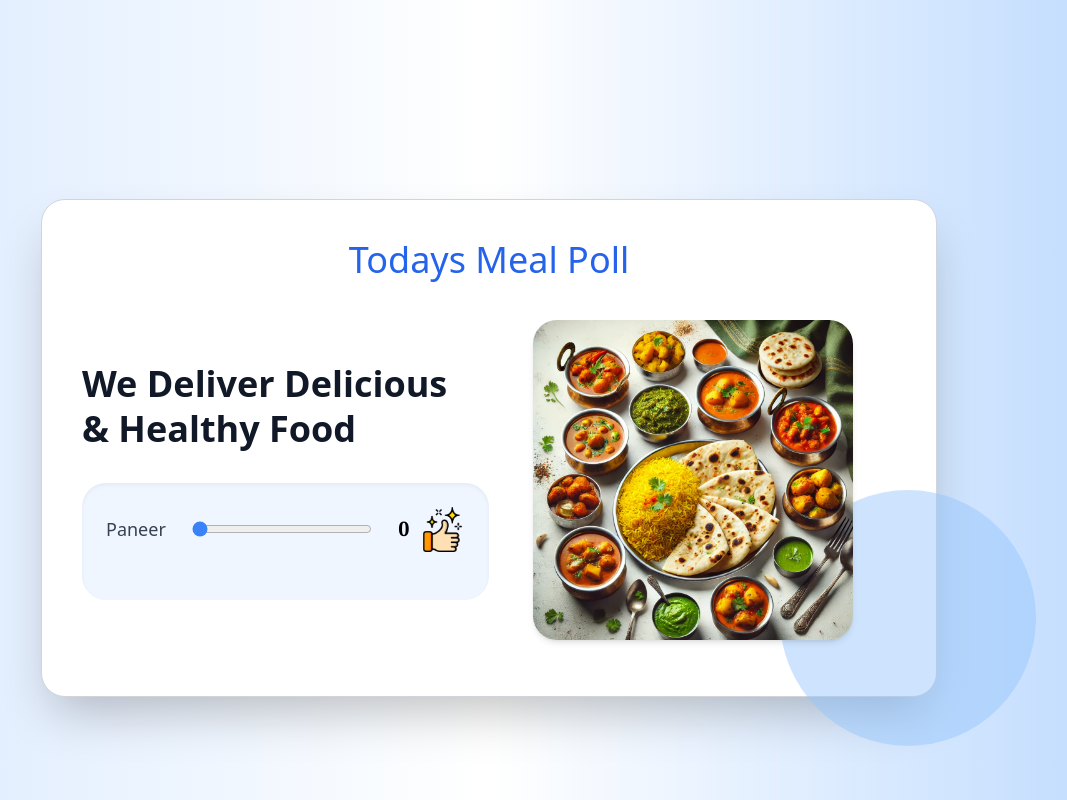
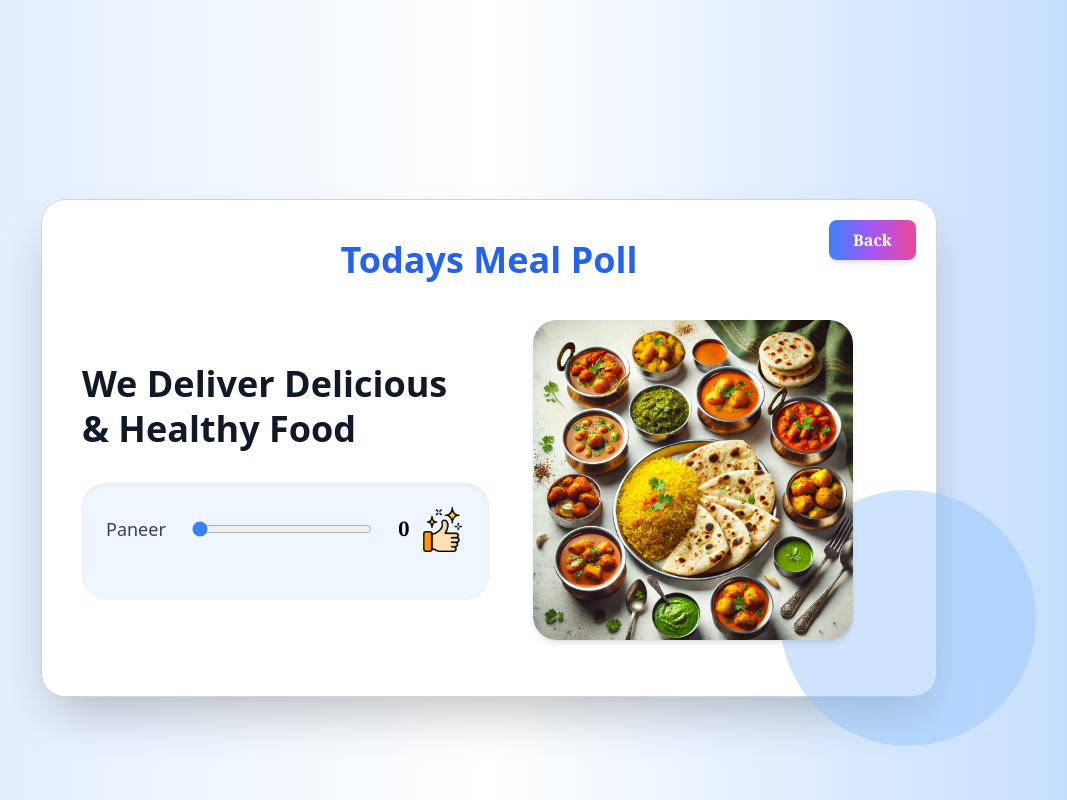
Before and after one commit to PRIME08012004/Hostel-gravience-system-, a React (Vite) app in the folder Frontend/: page /Meal-Poll in a window 1280 px wide. Shown: the whole page, without its empty margins (151-1218 px from the left). Built offline with nearby package versions, Linux system fonts and the light colour scheme.

Commit message:
added animation on thumbs up

```diff
--- a/Frontend/src/components/Dashboards/Student/Meal_Poll.jsx
+++ b/Frontend/src/components/Dashboards/Student/Meal_Poll.jsx
@@ -1,13 +1,26 @@
-import React, { useState } from 'react'
-import Thumbs_up from '../../../assets/thumbs-up.png'
-import Indian_dishes from '../../../assets/dishes.webp'
+import React, { useState } from 'react';
+import {useNavigate} from 'react-router-dom'
+import Thumbs_up from '../../../assets/thumbs-up.png';
+import Indian_dishes from '../../../assets/dishes.webp';
 
 function Meal_Poll() {
-    const [Count , setCount ] = useState(0);
+    const [Count, setCount] = useState(0);
+    const navigate = useNavigate()
+    const [ActivateAnimation, setActivateAnimation] = useState(false);
 
-    const update_Poll_Count = ()=>{
-        setCount((currrent_count)=> Math.min(currrent_count+1,10))
+    const update_Poll_Count = () => {
+        setCount((currrent_count) => Math.min(currrent_count + 1, 10));
+        setActivateAnimation(true);
+
+        setTimeout(() => {
+            setActivateAnimation(false);
+        }, 2000);
+    };
+
+    const Go_To_Profile = ()=>{
+        navigate('/StudentProfile');
     }
+
     return (
         <>
             <div className='relative flex justify-center items-center bg-gradient-to-r from-blue-100 via-white to-blue-200 min-h-screen overflow-hidden'>
@@ -15,11 +28,21 @@ function Meal_Poll() {
                 {/* Main container with shadow */}
                 <div className="container bg-white shadow-2xl mt-24 mx-5 p-10 pb-14 rounded-3xl border border-gray-300 w-full max-w-4xl relative z-10">
 
+                    {/* Back Button */}
+                    <div className='absolute top-5 right-5'>
+                        <button
+                        className="bg-gradient-to-r from-blue-500 via-purple-500 to-pink-500 font-bold font-serif text-white py-2 px-6 rounded-lg shadow-md hover:scale-105 transition-transform duration-300 ease-in-out focus:outline-none"
+                        onClick={Go_To_Profile}
+                        >
+                            Back
+                        </button>
+                    </div>
+
                     {/* Bubble decoration placed inside the container on the bottom-right */}
                     <div className='absolute bottom-[-50px] right-[-100px] bg-blue-300 rounded-full w-32 h-32 md:w-64 md:h-64 opacity-40 animate-pulse'></div>
 
                     {/* Navbar */}
-                    <div className='font-lobster text-4xl text-blue-600 text-center mb-10'>
+                    <div className='font-lobster font-bold text-4xl text-blue-600 text-center mb-10'>
                         <nav>
                             <ul>
                                 <li>Todays Meal Poll</li>
@@ -62,7 +85,7 @@ function Meal_Poll() {
                                         width={45}
                                         alt="thumbs up icon"
                                         onClick={update_Poll_Count}
-                                        className='transition-transform transform hover:scale-125 duration-300 ease-in-out'
+                                        className={`transition-transform transform hover:scale-110 duration-300 ease-in-out ${ActivateAnimation ? "animate-bounce-once" : ""}`}
                                     />
                                 </div>
                             </div>
@@ -70,13 +93,16 @@ function Meal_Poll() {
 
                         {/* Image container */}
                         <div className='w-full md:w-1/2 flex justify-center mt-8 md:mt-0'>
-                            <img src={Indian_dishes} alt="Indian dishes" className='rounded-3xl shadow-md w-80 transform hover:scale-105 transition duration-300 ease-in-out' />
+                            <img
+                                src={Indian_dishes}
+                                alt="Indian dishes"
+                                className='rounded-3xl shadow-md w-80 transform hover:scale-105 transition duration-300 ease-in-out' />
                         </div>
                     </div>
                 </div>
             </div>
         </>
-    )
+    );
 }
 
-export default Meal_Poll
+export default Meal_Poll;
```
